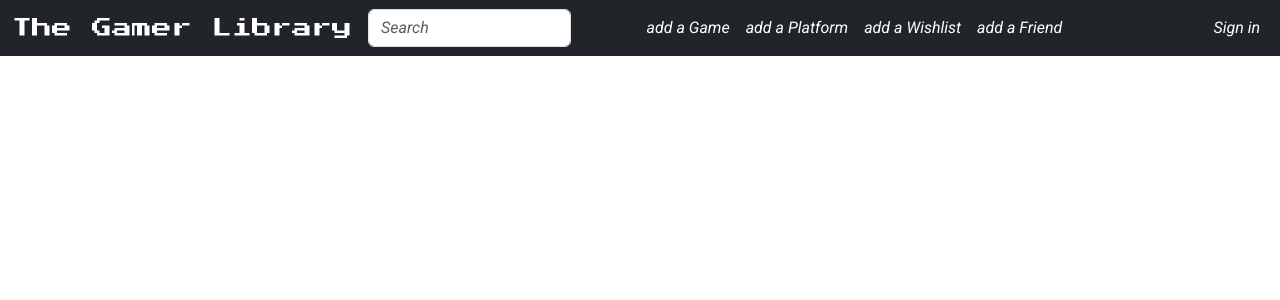
After one commit to AngeloGaeta1990/The-Gamer-Library, a Django app: template templates/base.html in a window 1280 px wide. The commit adds this page. Shown: the top 300 px of the page. Run offline with Django 5.2, Linux system fonts and the light colour scheme; the template is opened without the code that fills it, so the values that code supplies are empty.

Commit message:
feat: add navbar to base template

```diff
--- a/library/views.py
+++ b/library/views.py
@@ -6,7 +6,7 @@ from .models import Platform
 # Create your views here.
 class PlatformList(generic.ListView):
     context_object_name = 'platforms'
-    template_name = "platform_list.html"
+    template_name = "base.html"
 
     def get_queryset(self):
         # Query all platform instances, including subclasses
--- /dev/null
+++ b/static/css/style.css
@@ -0,0 +1,14 @@
+/* styles.css */
+
+@import url('https://fonts.googleapis.com/css2?family=Press+Start+2P&family=Roboto:ital@1&display=swap');
+
+
+/*______________________ Base.html______________________*/
+
+body {
+    font-family:'Roboto', sans-serif;}
+
+
+.project_name {
+    font-family: 'Press Start 2P', sans-serif;
+}
--- /dev/null
+++ b/templates/base.html
@@ -0,0 +1,50 @@
+<!DOCTYPE html>
+<html lang="en">
+<head>
+    <meta charset="utf-8">
+    <meta name="viewport" content="width=device-width, initial-scale=1">
+    <title>Bootstrap demo</title>
+    <link href="https://cdn.jsdelivr.net/npm/bootstrap@5.3.2/dist/css/bootstrap.min.css" rel="stylesheet" integrity="sha384-T3c6CoIi6uLrA9TneNEoa7RxnatzjcDSCmG1MXxSR1GAsXEV/Dwwykc2MPK8M2HN" crossorigin="anonymous">
+    <link rel="stylesheet" href="../static/css/style.css">
+</head>
+<body>
+    <nav class="navbar navbar-expand-md navbar-dark bg-dark" aria-label="Fourth navbar example">
+        <div class="container-fluid">
+            <a class="navbar-brand project_name" href="#">The Gamer Library</a>
+            <button class="navbar-toggler" type="button" data-bs-toggle="collapse" data-bs-target="#navbarsExample04" aria-controls="navbarsExample04" aria-expanded="false" aria-label="Toggle navigation">
+                <span class="navbar-toggler-icon"></span>
+            </button>
+
+            <div class="collapse navbar-collapse" id="navbarsExample04">
+                <div class="collapse navbar-collapse" id="navbarsExample04">
+                    <form role="search">
+                        <input class="form-control" type="search" placeholder="Search" aria-label="Search">
+                      </form>
+                <ul class="navbar-nav mx-auto mb-2 mb-md-0">
+                    <li class="nav-item">
+                        <a class="nav-link active" aria-current="page" href="#">add a Game</a>
+                    </li>
+                    <li class="nav-item">
+                        <a class="nav-link active" aria-current="page" href="#">add a Platform</a>
+                    </li>
+                    <li class="nav-item">
+                        <a class="nav-link active" aria-current="page" href="#">add a Wishlist</a>
+                    </li>
+                    <li class="nav-item">
+                        <a class="nav-link active" aria-current="page" href="#">add a Friend</a>
+                    </li>
+                </ul>
+                <ul class="navbar-nav ms-auto mb-2 mb-md-0">
+                    <li class="nav-item">
+                        <a class="nav-link active" aria-current="page" href="#">Sign in</a>
+                    </li>
+                </ul>
+            </div>
+        </div>
+    </nav>
+
+    <script src="https://cdn.jsdelivr.net/npm/@popperjs/core@2.11.8/dist/umd/popper.min.js" integrity="sha384-I7E8VVD/ismYTF4hNIPjVp/Zjvgyol6VFvRkX/vR+Vc4jQkC+hVqc2pM8ODewa9r" crossorigin="anonymous"></script>
+    <script src="https://cdn.jsdelivr.net/npm/bootstrap@5.3.2/dist/js/bootstrap.min.js" integrity="sha384-BBtl+eGJRgqQAUMxJ7pMwbEyER4l1g+O15P+16Ep7Q9Q+zqX6gSbd85u4mG4QzX+" crossorigin="anonymous"></script>
+    <script src="https://cdn.jsdelivr.net/npm/bootstrap@5.3.2/dist/js/bootstrap.bundle.min.js" integrity="sha384-C6RzsynM9kWDrMNeT87bh95OGNyZPhcTNXj1NW7RuBCsyN/o0jlpcV8Qyq46cDfL" crossorigin="anonymous"></script>
+</body>
+</html>
```
Also changed, not shown: library/templates/index.html (added, +10 -0 lines), library/templates/library/platform_list.html (line endings or trailing spaces).
